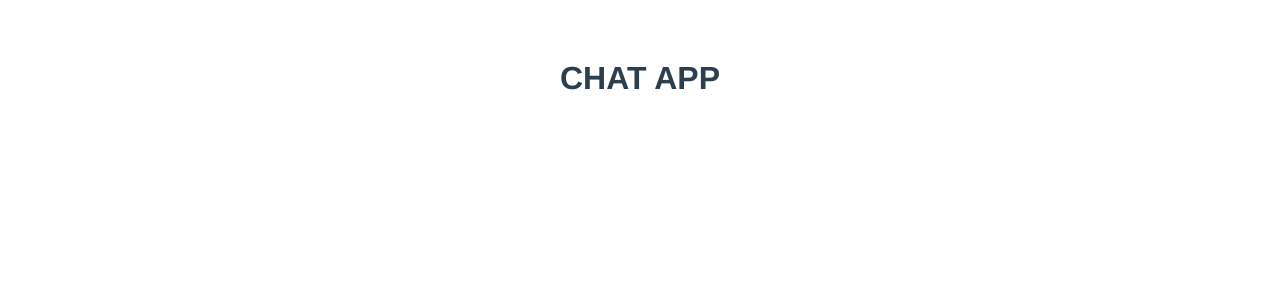
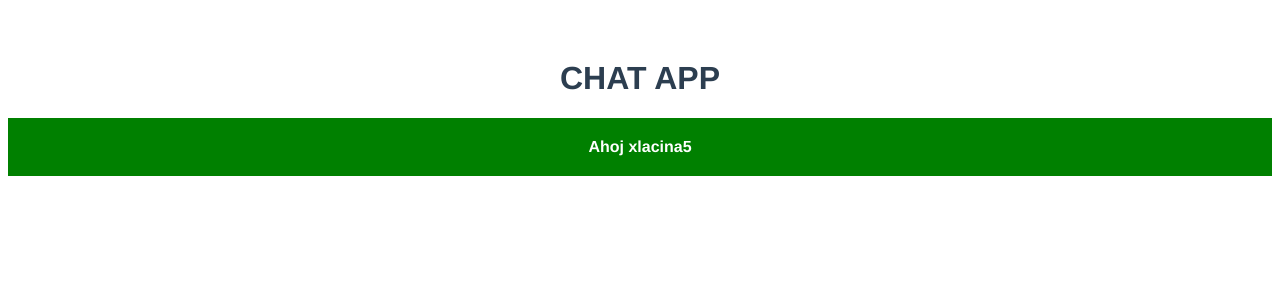
Before and after one commit to tomaslacina/xlacina5_wa_projekt_2021, a Vue app in the folder projekt/frontend/: page / in a window 1280 px wide. Shown: the top 300 px of the page. Built offline with nearby package versions, Linux system fonts and the light colour scheme.

Commit message:
add navbar
přidání navbar

```diff
--- a/projekt/frontend/src/App.vue
+++ b/projekt/frontend/src/App.vue
@@ -1,16 +1,20 @@
 <template>
   <div id="app">
     <h1>CHAT APP</h1>
+    <navbar></navbar>
   </div>
 </template>
 
 <script>
 
+import Navbar from "./components/Navbar";
+
+
 
 export default {
   name: 'App',
   components: {
-
+    navbar: Navbar   //prvni je nazev co pouziju v template, druhe je nazev komponenty xxx.vue
   }
 }
 </script>
--- /dev/null
+++ b/projekt/frontend/src/components/Navbar.vue
@@ -0,0 +1,28 @@
+<template>
+    <div class="navbar">
+        Ahoj {{userName}}
+    </div>
+</template>
+
+<script>
+    export default {
+        data:()=>{
+            return{
+                userName: "xlacina5",
+            };
+        },
+    };
+
+
+</script>
+
+<style>
+
+.navbar{
+    background:green;
+    padding: 20px 0;
+    color: white;
+    font-weight:700;
+}
+
+</style>
```
